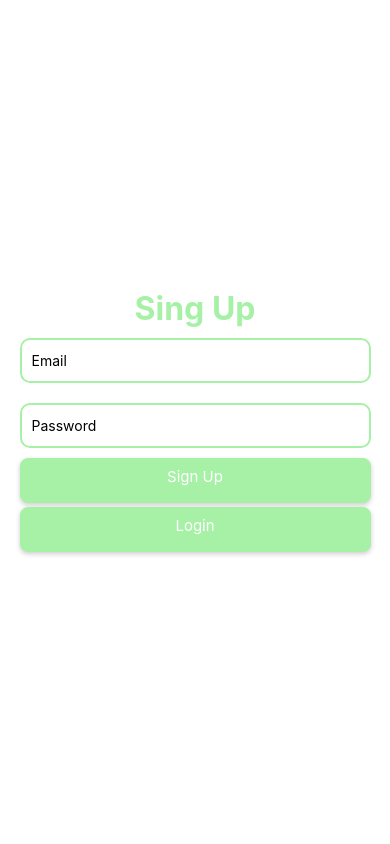
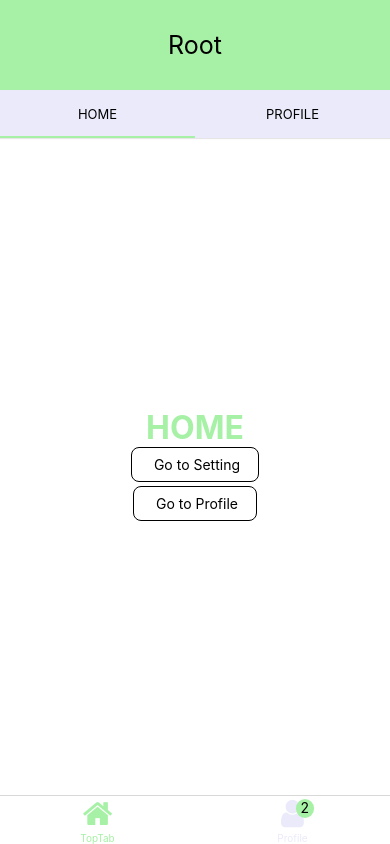
Before and after one commit to Lucostamagna/ReactNative_Navigation, a React Native app in the folder Navigation/: screen /Login in a window 390 px wide. Built offline with nearby package versions, Linux system fonts and the light colour scheme.

Commit message:
add new dependencies

```diff
--- a/Navigation/package.json
+++ b/Navigation/package.json
@@ -9,11 +9,13 @@
     "web": "expo start --web"
   },
   "dependencies": {
+    "@react-native-async-storage/async-storage": "^1.21.0",
     "@react-navigation/bottom-tabs": "^6.5.11",
     "@react-navigation/drawer": "^6.6.6",
     "@react-navigation/material-top-tabs": "^6.6.5",
     "@react-navigation/native": "^6.1.9",
     "@react-navigation/stack": "^6.3.20",
+    "@reduxjs/toolkit": "^2.1.0",
     "expo": "~49.0.15",
     "expo-status-bar": "~1.6.0",
     "install": "^0.13.0",
@@ -24,7 +26,8 @@
     "react-native-reanimated": "^3.6.1",
     "react-native-safe-area-context": "^4.8.0",
     "react-native-screen": "^1.0.1",
-    "react-native-tab-view": "^3.5.2"
+    "react-native-tab-view": "^3.5.2",
+    "react-redux": "^9.1.0"
   },
   "devDependencies": {
     "@babel/core": "^7.20.0"
--- a/Navigation/src/Navigation/AuthStack.js
+++ b/Navigation/src/Navigation/AuthStack.js
@@ -6,11 +6,13 @@ import SingUp from '../Screens/AuthScreens/SingUp';
 
 const Auth= createStackNavigator()
 export default function AuthStack() {
+
   return (
     <Auth.Navigator
     screenOptions={{
         headerShown:false
     } }>
+
         <Auth.Screen name="Login" component={Login}/>
         <Auth.Screen name="Sing Up" component={SingUp}/>
     </Auth.Navigator>
--- a/Navigation/src/Navigation/RootNavigator.js
+++ b/Navigation/src/Navigation/RootNavigator.js
@@ -1,16 +1,14 @@
-import { NavigationContainer } from "@react-navigation/native";
-import MyStack from "./MyStack";
-import MyBottomTab from "./MyBottomTab";
-import SingUp from "../Screens/AuthScreens/SingUp";
-import AuthStack from "./AuthStack";
+import { NavigationContainer } from '@react-navigation/native';
+import MyStack from './MyStack';
+import MyBottomTab from './MyBottomTab';
+import SingUp from '../Screens/AuthScreens/SingUp';
+import AuthStack from './AuthStack';
 
-export default function RootNavigator (){
-    const user = true
-    return (
-         <NavigationContainer>
-
-             {/* <MyStack />       */}
-             <AuthStack/>
-        </NavigationContainer>
-     )
+export default function RootNavigator() {
+  const user = true;
+  return (
+    <NavigationContainer>
+      {user ? <MyStack /> : <AuthStack />}
+    </NavigationContainer>
+  );
 }
--- a/Navigation/src/Screens/AuthScreens/Login.js
+++ b/Navigation/src/Screens/AuthScreens/Login.js
@@ -3,15 +3,17 @@ import { Text, View, Button, TouchableOpacity } from 'react-native';
 import { globalStyles } from '../../Styles/Global';
 import Input from '../../Components/Input';
 import Butto from '../../Components/Button';
+import { useNavigation } from '@react-navigation/native';
 
-const Login = ({navigation}) => {
+const Login = () => {
+  const navigation = useNavigation();
   return (
     <View style={globalStyles.screenContainer}>
     <Text style={globalStyles.title}>Sing Up</Text>
     <Input label={'Email'}/>
     <Input label={'Password'} secureTextEntry/>
     <Butto title={"Sign Up"}/>
-    <Butto title={"Login"} onPress={()=> navigation.navigate('Login')}/>
+    <Butto title={"Sign Up"} onPress={()=> navigation.navigate("SigUp")}/>
 
   </View>
   )
--- a/Navigation/src/Screens/AuthScreens/SingUp.js
+++ b/Navigation/src/Screens/AuthScreens/SingUp.js
@@ -3,8 +3,10 @@ import { Text, View, Button, TouchableOpacity } from 'react-native';
 import { globalStyles } from '../../Styles/Global';
 import Input from '../../Components/Input';
 import Butto from '../../Components/Button';
+import { useNavigation } from '@react-navigation/native';
 
-const SingUp = ({navigation}) => {
+const SingUp = () => {
+  const navigation = useNavigation();
   return (
     <View style={globalStyles.screenContainer}>
     <Text style={globalStyles.title}>Sing Up</Text>
```
Also changed, not shown: 1 other file (tests, documents, lock files or other folders).
